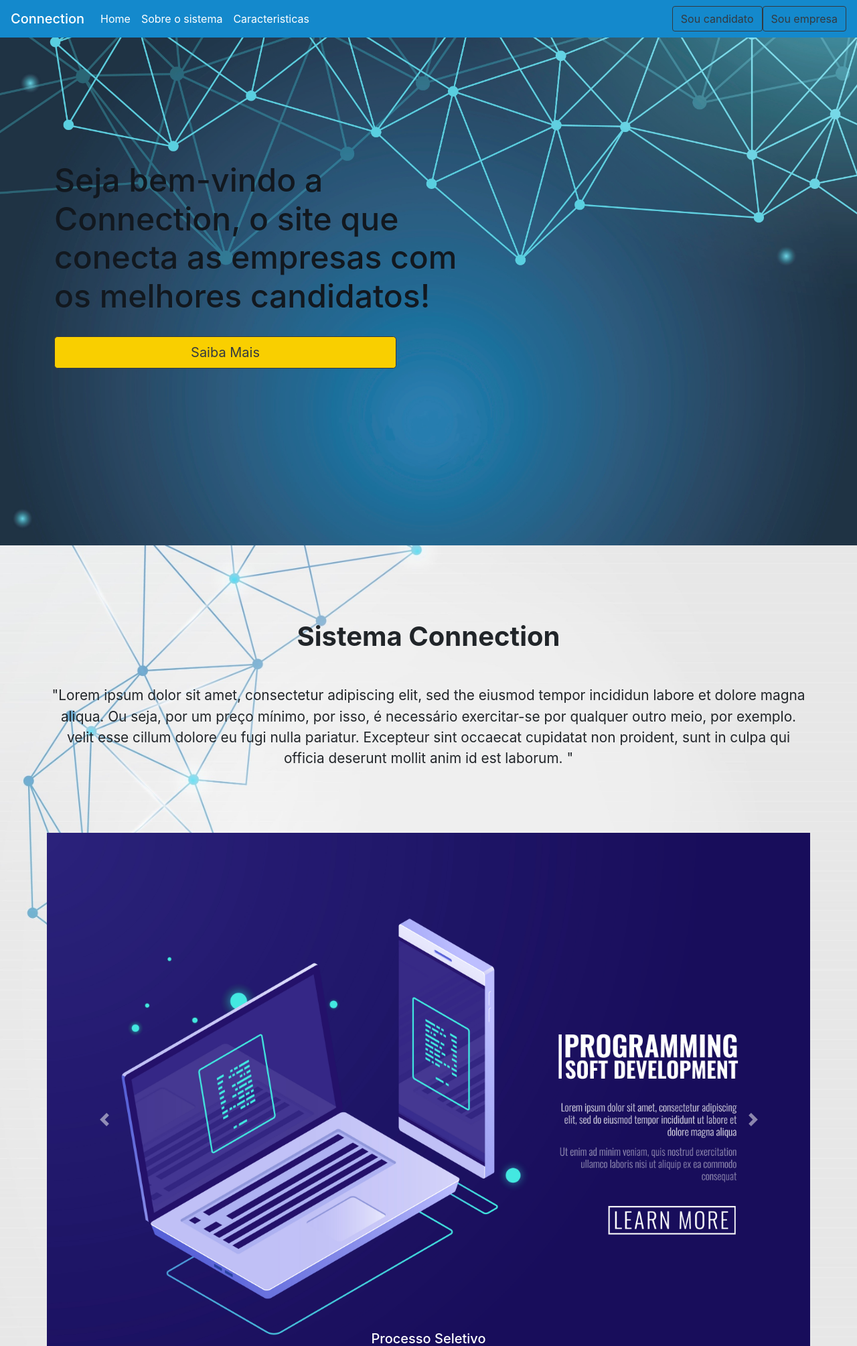
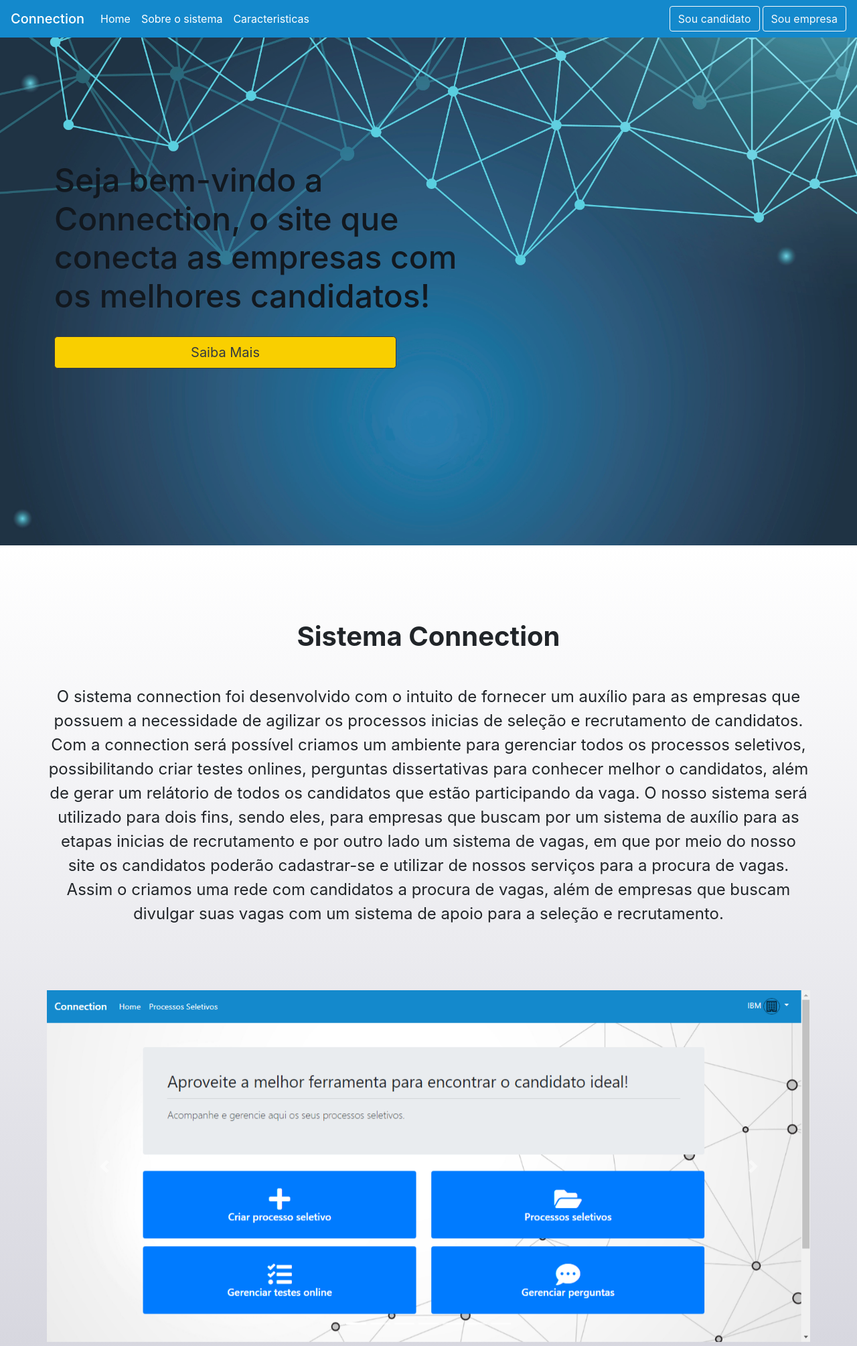
Before and after one commit to Eduardo-RibeiroJ/prjTCC, a PHP site: the page made by View/index.php in a window 1280 px wide. Shown: the top 2009 px of the page at 67% size. Run offline with PHP 8.4, Linux system fonts and the light colour scheme; some libraries are stand-ins or nearby versions.

Commit message:
ajuste de layout index

```diff
--- a/View/header.php
+++ b/View/header.php
@@ -47,8 +47,8 @@
 
         </ul>
 
-        <button type="button" class="btn btn-outline-dark" data-toggle="modal" data-target="#candidato">Sou candidato</button>
-        <button type="button" class="btn btn-outline-dark" data-toggle="modal" data-target="#recrutador">Sou empresa</button>
+        <button type="button" class="btn btn-outline-light mr-1" data-toggle="modal" data-target="#candidato">Sou candidato</button>
+        <button type="button" class="btn btn-outline-light" data-toggle="modal" data-target="#recrutador">Sou empresa</button>
 
     </nav>
   </header>
--- a/View/index.php
+++ b/View/index.php
@@ -2,11 +2,11 @@
 
 session_start();
 
-if(empty($_SESSION['logado']))
+if (empty($_SESSION['logado']))
   include_once 'header.php';
-else if($_SESSION['logado'] == 1)
+else if ($_SESSION['logado'] == 1)
   include_once 'headerCand.php';
-else if($_SESSION['logado'] == 2)
+else if ($_SESSION['logado'] == 2)
   include_once 'headerRecrut.php';
 
 ?>
@@ -31,58 +31,71 @@ else if($_SESSION['logado'] == 2)
 
 <!-- Sobre nosso software -->
 
-          <section class="page-section" style="background: url(imagem/90463.jpg); background-size: cover;" id="sobre">
+<section class="page-section" style="background-image: linear-gradient(to bottom, rgba(255, 255, 255, 1), rgba(211,211,220,1));" id="sobre">
   <div class="container">
     <div class="row">
 
       <div class="col-lg-12 text-center">
         <h1 class="section-heading" style="padding-bottom: 1em; font-weight: bold">Sistema Connection</h1>
       </div>
-                  <p class="text-center" style="font-size: 1.3em">"Lorem ipsum dolor sit amet, consectetur adipiscing elit, sed the
-                    eiusmod
-                    tempor incididun labore et dolore magna aliqua. Ou seja, por um preço mínimo, por isso, é necessário
-                    exercitar-se por qualquer outro meio, por exemplo. velit esse cillum dolore eu fugi nulla pariatur.
-                    Excepteur sint occaecat cupidatat non proident, sunt in culpa qui officia deserunt mollit anim id
-                    est laborum. "</p>
+      <p class="text-center" style="font-size: 1.5em;">O sistema connection foi desenvolvido com o intuito de fornecer um auxílio para as empresas
+        que possuem a necessidade de agilizar os processos inicias de seleção e recrutamento de candidatos. Com a connection será possível
+        criamos um ambiente para gerenciar todos os processos seletivos, possibilitando criar testes onlines, perguntas dissertativas para
+        conhecer melhor o candidatos, além de gerar um relátorio de todos os candidatos que estão participando da vaga. O nosso sistema será utilizado
+        para dois fins, sendo eles, para empresas que buscam por um sistema de auxílio para as etapas inicias de recrutamento e por outro lado um sistema
+        de vagas, em que por meio do nosso site os candidatos poderão cadastrar-se e utilizar de nossos serviços para a procura de vagas. Assim o criamos
+        uma rede com candidatos a procura de vagas, além de empresas que buscam divulgar suas vagas com um sistema de apoio para a seleção e recrutamento.</p>
 
       <div class="espacamento">
-
-                      <div id="carouselExampleIndicators" class="carousel slide" data-ride="carousel">
+        <div id="carouselExampleIndicators" class="carousel slide carousel-fade" data-ride="carousel">
           <ol class="carousel-indicators">
             <li data-target="#carouselExampleIndicators" data-slide-to="0" class="active"></li>
             <li data-target="#carouselExampleIndicators" data-slide-to="1"></li>
             <li data-target="#carouselExampleIndicators" data-slide-to="2"></li>
+            <li data-target="#carouselExampleIndicators" data-slide-to="3"></li>
+            <li data-target="#carouselExampleIndicators" data-slide-to="4"></li>
+            <li data-target="#carouselExampleIndicators" data-slide-to="5"></li>
+            <li data-target="#carouselExampleIndicators" data-slide-to="6"></li>
+
           </ol>
           <div class="carousel-inner">
             <div class="carousel-item active">
-                            <img src="imagem/1.jpg" alt="...">
+              <img src="imagem/1.png" alt="...">
               <div class="carousel-caption d-none d-md-block">
-                              <h5>Processo Seletivo</h5>
-                              <p>Lorem ipsum dolor sit amet, consectetur adipiscing elit.</p>
               </div>
             </div>
             <div class="carousel-item">
-                            <img src="imagem/2.jpg" alt="...">
+              <img src="imagem/2.png" alt="...">
               <div class="carousel-caption d-none d-md-block">
-                              <h5>Seleção</h5>
-                              <p>Lorem ipsum dolor sit amet, consectetur adipiscing elit.</p>
               </div>
             </div>
             <div class="carousel-item">
-                            <img src="imagem/3.jpg" alt="...">
+              <img src="imagem/3.png" alt="...">
               <div class="carousel-caption d-none d-md-block">
-                              <h5>Filtragem</h5>
-                              <p>Lorem ipsum dolor sit amet, consectetur adipiscing elit.</p>
+              </div>
+            </div>
+            <div class="carousel-item">
+              <img src="imagem/4.png" alt="...">
+              <div class="carousel-caption d-none d-md-block">
+              </div>
+            </div>
+            <div class="carousel-item">
+              <img src="imagem/5.png" alt="...">
+              <div class="carousel-caption d-none d-md-block">
+              </div>
+            </div>
+            <div class="carousel-item">
+              <img src="imagem/6.png" alt="...">
+              <div class="carousel-caption d-none d-md-block">
               </div>
             </div>
           </div>
-                        <a class="carousel-control-prev" href="#carouselExampleIndicators" role="button"
-                          data-slide="prev">
+
+          <a class="carousel-control-prev" href="#carouselExampleIndicators" role="button" data-slide="prev">
             <span class="carousel-control-prev-icon" aria-hidden="true"></span>
             <span class="sr-only">Anterior</span>
           </a>
-                        <a class="carousel-control-next" href="#carouselExampleIndicators" role="button"
-                          data-slide="next">
+          <a class="carousel-control-next" href="#carouselExampleIndicators" role="button" data-slide="next">
             <span class="carousel-control-next-icon" aria-hidden="true"></span>
             <span class="sr-only">Próximo</span>
           </a>
@@ -101,33 +114,27 @@ else if($_SESSION['logado'] == 2)
       <div class="col-lg-4">
         <div class="features-icons-item mx-auto mb-5 mb-lg-0 mb-lg-3">
           <div class="features-icons-icon">
-                      <img src="imagem/icon1.png" alt="..." width="100" height="100">
+            <img src="imagem/icon2.png" alt="..." width="100" height="100">
           </div>
 
-                    <h3>Totalmente Responsivo</h3>
-                    <p class="lead mb-0">"Lorem ipsum dolor sit amet, consectetur adipiscing elit, sed the
-                      eiusmod
-                      tempor incididun labore et dolore magna aliqua. Ou seja, por um preço mínimo, por isso, é
-                      necessário
-                      exercitar-se por qualquer outro meio, por exemplo. velit esse cillum dolore eu fugi nulla
-                      pariatur.</p>
+          <h3>Filtro inteligente</h3>
+          <p class="lead mb-0">Para a seleção dos candidatos nós desenvolvemos um algoritmo inteligente que filtra os candidatos que mais se adequem ao perfil da vaga. E a partir filtro
+            listamos os candidatos por ordem de relevância.
+          </p>
+
         </div>
       </div>
 
       <div class="col-lg-4">
         <div class="features-icons-item mx-auto mb-5 mb-lg-0 mb-lg-3">
           <div class="features-icons-icon">
-                      <img src="imagem/icon2.png" alt="..." width="100" height="100">
+            <img src="imagem/icon1.png" alt="..." width="100" height="100">
           </div>
 
-                    <h3>Filtro inteligente</h3>
-                    <p class="lead mb-0">"Lorem ipsum dolor sit amet, consectetur adipiscing elit, sed the
-                      eiusmod
-                      tempor incididun labore et dolore magna aliqua. Ou seja, por um preço mínimo, por isso, é
-                      necessário
-                      exercitar-se por qualquer outro meio, por exemplo. velit esse cillum dolore eu fugi nulla
-                      pariatur.</p>
-
+          <h3>Totalmente Responsivo</h3>
+          <p class="lead mb-0">Pode ser acessado em qualquer dispositivo em qualquer lugar. Não se limite apenas ao uso de computador desktop, mas aproveite também para acessar
+            nosso site em dispositivos móveis, como smartphone e tablets. O nosso site foi desenvolvido especialmente para todo tipo de tela.
+          </p>
         </div>
       </div>
 
@@ -137,12 +144,11 @@ else if($_SESSION['logado'] == 2)
             <img src="imagem/icon3.png" alt="..." width="100" height="100">
           </div>
           <h3>Encontre o candidato certo!</h3>
-                    <p class="lead mb-0">"Lorem ipsum dolor sit amet, consectetur adipiscing elit, sed the
-                      eiusmod
-                      tempor incididun labore et dolore magna aliqua. Ou seja, por um preço mínimo, por isso, é
-                      necessário
-                      exercitar-se por qualquer outro meio, por exemplo. velit esse cillum dolore eu fugi nulla
-                      pariatur.</p>
+          <p class="lead mb-0">Aqui a seleçao e recrutamento são levados a sério, e buscamos refinar a busca por meio de diversos parametros que desenvolvemos, que ajudam a encontrar de
+            forma mais acertiva o candidato que está procurando. Todos os candidatos são listados, com suas notas, compêtencias que correspondem a vaga e também o currículo com todas as
+            informações que você precisa para escolher o melhor candidato.
+
+          </p>
         </div>
       </div>
 
--- a/View/testeOnline.php
+++ b/View/testeOnline.php
@@ -72,7 +72,7 @@ $arrayTestesOnline = $testeOnlineDAO->Listar($testeOnline);
                     </div>
 
                     <div class="col-12 col-lg-5 text-right">
-                      <button class="btn btn-danger" id="btnExcluir" type="button" value="<?= $reg->getIdTesteOnline(); ?>"><i class="far fa-trash-alt"></i> Excluir Teste Online</button>
+                      <button class="btn btn-danger mb-1" id="btnExcluir" type="button" value="<?= $reg->getIdTesteOnline(); ?>"><i class="far fa-trash-alt"></i> Excluir Teste Online</button>
                       <a class="btn btn-primary" href="testeOnline_questao_listar.php?idTesteOnline=<?= $reg->getIdTesteOnline(); ?>&nomeTesteOnline=<?= $reg->getNomeTesteOnline(); ?>"><i class="far fa-eye"></i> Visualizar Questões</a>
                     </div>
 
```
Also changed, not shown: View/imagem/1.jpg (deleted), View/imagem/1.png (added), View/imagem/2.jpg (deleted), View/imagem/2.png (added), View/imagem/3.png (added), View/imagem/4.png (added), View/imagem/5.png (added), View/imagem/6.png (added), View/imagem/81797.jpg (deleted), 3 other files. Lines whose indentation alone changed are shown as unchanged.
